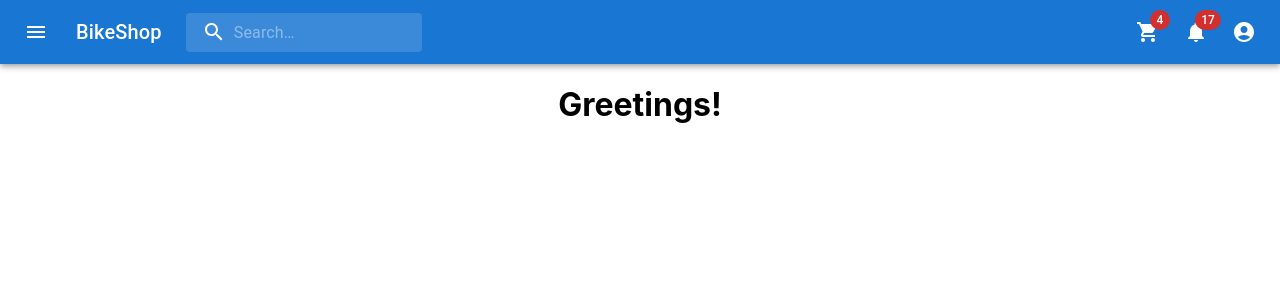
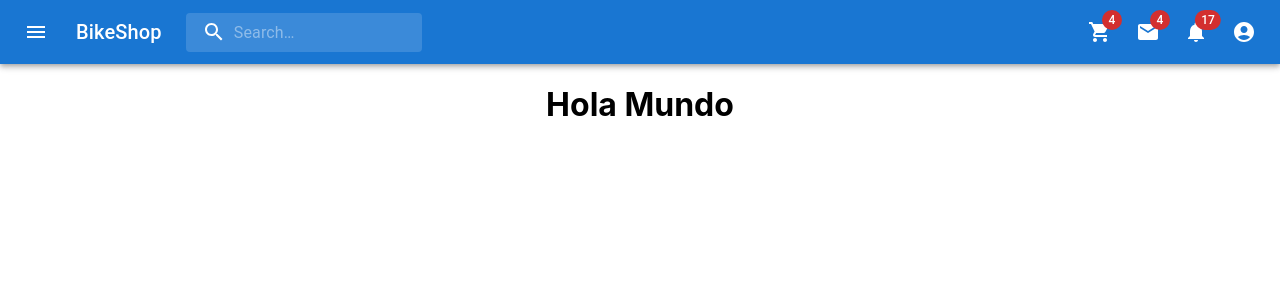
Before and after one commit to LautaroVolcan/ecommerseReact, a React (Create React App) app: page / in a window 1280 px wide. Shown: the top 300 px of the page. Built offline with nearby package versions, Linux system fonts and the light colour scheme.

Commit message:
hola mundo

```diff
--- a/src/App.js
+++ b/src/App.js
@@ -7,7 +7,7 @@ function App() {
   return (
     <div className="App">
        <Navbar/>
-       <ItemListContainer/>
+       <ItemListContainer greetings='Hola Mundo'/>
     </div>
   );
 }
--- a/src/Components/ItemListContainer/ItemListContainer.js
+++ b/src/Components/ItemListContainer/ItemListContainer.js
@@ -1,9 +1,9 @@
 
-const ItemListContainer = () => {
+const ItemListContainer = (props) => {
 
     return(
 
-        <h1> Greetings!</h1>
+        <h1>{props.greetings}</h1>
     )
 }
 export default ItemListContainer;
--- a/src/Components/NavBar/Navar.js
+++ b/src/Components/NavBar/Navar.js
@@ -16,7 +16,7 @@ import MailIcon from '@mui/icons-material/Mail';
 import NotificationsIcon from '@mui/icons-material/Notifications';
 import MoreIcon from '@mui/icons-material/MoreVert';
 import CartIcon from "../CartIcon/CartIcon";
-import ShoppingCartIcon from '@mui/icons-material/ShoppingCart';
+
 
 const Search = styled('div')(({ theme }) => ({
   position: 'relative',
@@ -126,6 +126,7 @@ export default function PrimarySearchAppBar() {
           <Badge badgeContent={10} color="error">
           <CartIcon/>
           </Badge>
+
         </IconButton>
         <p>Messages</p>
       </MenuItem>
@@ -193,6 +194,11 @@ export default function PrimarySearchAppBar() {
                 <CartIcon />
               </Badge>
             </IconButton>
+            <IconButton size="large" aria-label="show 4 new mails" color="inherit">
+              <Badge badgeContent={4} color="error">
+                <MailIcon />
+              </Badge>
+            </IconButton>
             <IconButton
               size="large"
               aria-label="show 17 new notifications"
```
